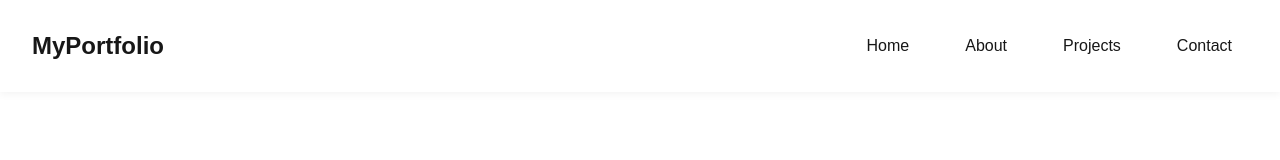
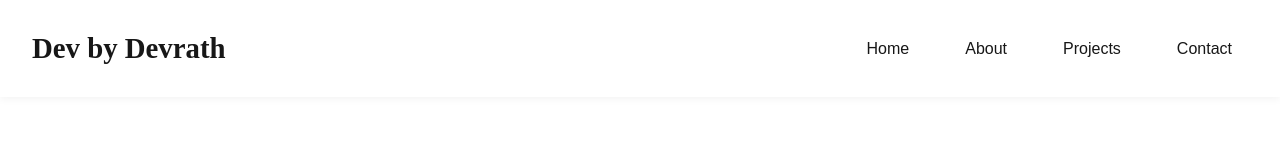
Before and after one commit to devnewcode/portfolio-app, a Next.js app: page / in a window 1280 px wide. Shown: the top 160 px of the page. Built offline with nearby package versions, Linux system fonts and the light colour scheme.

Commit message:
updatedlogo

```diff
--- a/src/app/globals.css
+++ b/src/app/globals.css
@@ -64,8 +64,9 @@ h1, h2, p {
 }
 
 .logo {
-  font-size: 1.5rem;
+  font-size: 1.8rem;
   font-weight: bold;
+  font-family: 'Times New Roman', Times, serif;
 }
 
 .nav-links {
@@ -281,8 +282,9 @@ h1, h2, p {
   color: black;
   margin-bottom: 2vh;
   margin-right: 2vh;
-  /* background-color: #f0f8ff; */
 }
+
+
 .projects {
   /* padding: 2rem; */
   text-align: center;
--- a/src/app/layout.js
+++ b/src/app/layout.js
@@ -13,8 +13,8 @@ const geistMono = Geist_Mono({
 });
 
 export const metadata = {
-  title: "My Portfolio",
-  description: "A portfolio built with Next.js App Router and plain CSS",
+  title: "Dev by Devrath",
+  description: "A portfolio built with Next.js and CSS, showcasing my skills and projects as a Full Stack Developer.",
 };
 
 export default function RootLayout({ children }) {
@@ -22,7 +22,7 @@ export default function RootLayout({ children }) {
     <html lang="en">
       <body className={`${geistSans.variable} ${geistMono.variable}`}>
         <nav className="navbar">
-          <h2 className="logo">MyPortfolio</h2>
+          <h2 className="logo">Dev by Devrath</h2>
           <div className="nav-links">
             <Link href="/">Home</Link>
             <Link href="/about">About</Link>
```
